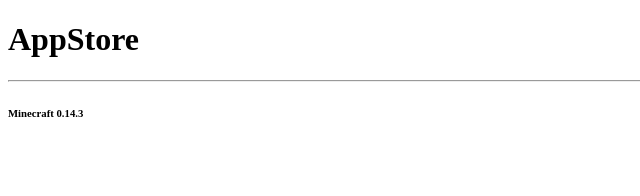
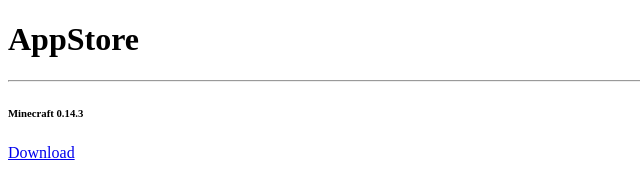
Before and after one commit to amethyst-oak/cDevAppStore, a plain HTML site: page index.html in a window 1280 px wide. Shown: the full height of the page, 0-640 px from the left. Drawn offline with Linux system fonts and the light colour scheme.

Commit message:
Update index.html

```diff
--- a/index.html
+++ b/index.html
@@ -11,6 +11,8 @@
    </h1>
     <hr>
     <h6>Minecraft 0.14.3</h6>
-    <a href="strongapps.github.io/cDevAppStore/minecraft-pe-v0.14.3b2.apk
+    <a href="strongapps.github.io/cDevAppStore/minecraft-pe-v0.14.3b2.apk">
+      Download
+    </a>
   </body>
 </html>
```
